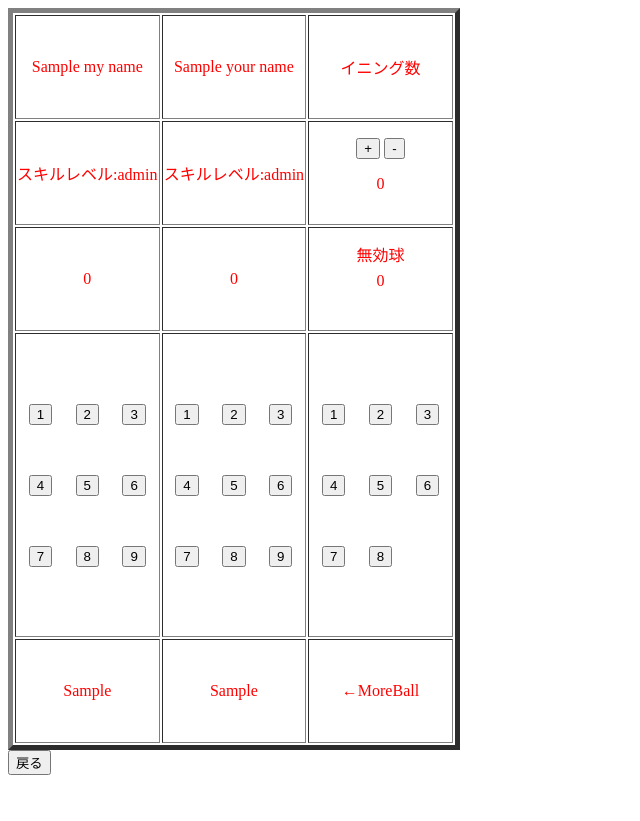
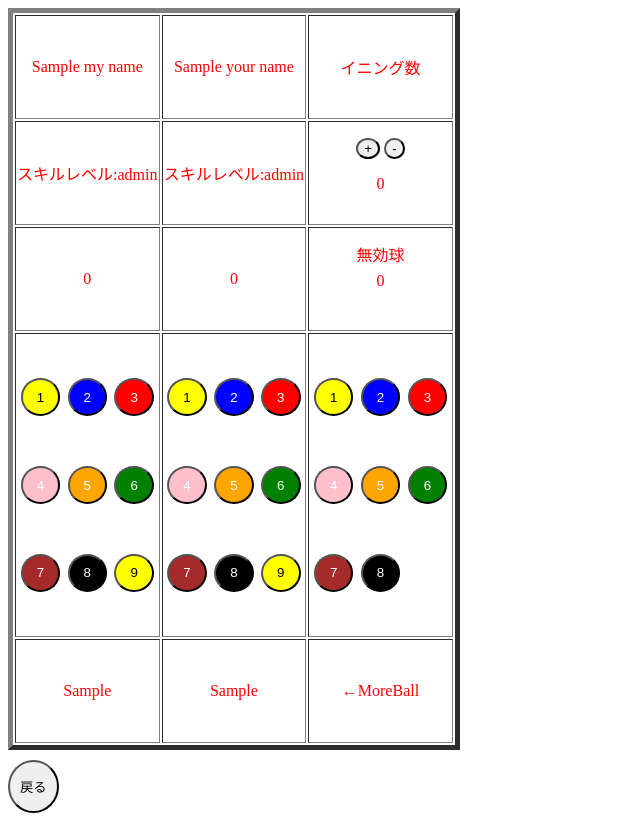
Before and after one commit to JunJon09/billiard, a Flask app: template templates/jpa.html in a window 1280 px wide. Shown: the whole page, without its empty margins (0-640 px from the left). Before the commit the page ends 775 px from the top, so only its background shows below. Run offline with Flask 2, Linux system fonts and the light colour scheme; the template is opened without the code that fills it: most values are stand-ins (such as "Sample title", 1, 10 or a date in 2020).

Commit message:
モバイルのcss大体完了

```diff
--- a/static/style_jpa.css
+++ b/static/style_jpa.css
@@ -25,6 +25,58 @@ td{
   grid-template-rows: 1fr 1fr 1fr;
   row-gap: 50px;
 }
+input[type='button']{
+  border-radius:100%;
+}
+.ball-frame input[type='button']{
+  padding: 20% 30%;
+}
+.ball1{
+  background    : yellow;     /* 背景色     */
+}
+.ball2{
+  background    : blue;     /* 背景色     */
+  color: white;
+}
+.ball3{
+  background    : red;     /* 背景色     */
+  color: white;
+}
+.ball4{
+  background    : pink;     /* 背景色     */
+  color: white;
+}
+.ball5{
+  background    : orange;     /* 背景色     */
+  color: white;
+}
+.ball6{
+  background    : green;     /* 背景色     */
+  color: white;
+}
+.ball7{
+  background    : brown;     /* 背景色     */
+  color: white;
+}
+.ball8{
+  background    : black;     /* 背景色     */
+  color: white;
+}
+.ball9{
+  background    : yellow;     /* 背景色     */
+
+}
+#back-button{
+  margin-top: 10px;
+}
+#back-button input[type='button']{
+  padding       : 15px 10px;   /* 余白       */
+}
+#score{
+  font-size: 1.5em;
+}
+
+
 
 /* タブレット用 */
 @media screen and (min-width: 481px){
--- a/static/style_jpa_form.css
+++ b/static/style_jpa_form.css
@@ -17,7 +17,7 @@ form .skil{
 form input[type='submit']{
   margin-top:80px;
   display       : inline-block;
-  border-radius : 50%;          /* 角丸       */
+  border-radius : 100%;          /* 角丸       */
   font-size     : 21pt;        /* 文字サイズ */
   text-align    : center;      /* 文字位置   */
   cursor        : pointer;     /* カーソル   */
@@ -34,7 +34,6 @@ form input[type='submit']:hover {
   color         : #ffff1a;     /* 背景色     */
   background    : #000000;     /* 文字色     */
 }
-
 @media screen and (min-width: 960px) {
 	/* 960px以上に適用されるCSS（PC用） */
   body{
--- a/templates/jpa.html
+++ b/templates/jpa.html
@@ -76,90 +76,90 @@
           <td class="ball-frame">
             <div class="ball">
               <div class="bill-ball1">
-                <input type="button" value="1" id="mybtn1">
+                <input type="button" value="1" id="mybtn1" class="ball1">
               </div>
               <div class="bill-ball2">
-                <input type="button" value="2" id="mybtn2">
+                <input type="button" value="2" id="mybtn2" class="ball2">
               </div>
               <div class="bill-ball3">
-                <input type="button" value="3" id="mybtn3">
+                <input type="button" value="3" id="mybtn3" class="ball3">
               </div>
               <div class="bill-ball4">
-                <input type="button" value="4" id="mybtn4">
+                <input type="button" value="4" id="mybtn4" class="ball4">
               </div>
               <div class="bill-ball5">
-                <input type="button" value="5" id="mybtn5">
+                <input type="button" value="5" id="mybtn5" class="ball5">
               </div>
               <div class="bill-ball6">
-                <input type="button" value="6" id="mybtn6">
+                <input type="button" value="6" id="mybtn6" class="ball6">
               </div>
               <div class="bill-ball7">
-                <input type="button" value="7" id="mybtn7">
+                <input type="button" value="7" id="mybtn7" class="ball7">
               </div>
               <div class="bill-ball8">
-                <input type="button" value="8" id="mybtn8">
+                <input type="button" value="8" id="mybtn8" class="ball8">
               </div>
               <div class="bill-ball9">
-                <input type="button" value="9" id="mybtn9">
+                <input type="button" value="9" id="mybtn9" class="ball9">
               </div>
             </div>
           </td>
           <td class="ball-frame">
             <div class="ball">
               <div class="bill-ball1">
-                <input type="button" value="1" id="yourbtn1">
+                <input type="button" value="1" id="yourbtn1" class="ball1">
               </div>
               <div class="bill-ball2">
-                <input type="button" value="2" id="yourbtn2">
+                <input type="button" value="2" id="yourbtn2" class="ball2">
               </div>
               <div class="bill-ball3">
-                <input type="button" value="3" id="yourbtn3">
+                <input type="button" value="3" id="yourbtn3" class="ball3">
               </div>
               <div class="bill-ball4">
-                <input type="button" value="4" id="yourbtn4">
+                <input type="button" value="4" id="yourbtn4" class="ball4">
               </div>
               <div class="bill-ball5">
-                <input type="button" value="5" id="yourbtn5">
+                <input type="button" value="5" id="yourbtn5" class="ball5">
               </div>
               <div class="bill-ball6">
-                <input type="button" value="6" id="yourbtn6">
+                <input type="button" value="6" id="yourbtn6" class="ball6">
               </div>
               <div class="bill-ball7">
-                <input type="button" value="7" id="yourbtn7">
+                <input type="button" value="7" id="yourbtn7" class="ball7">
               </div>
               <div class="bill-ball8">
-                <input type="button" value="8" id="yourbtn8">
+                <input type="button" value="8" id="yourbtn8" class="ball8">
               </div>
               <div class="bill-ball9">
-                <input type="button" value="9" id="yourbtn9">
+                <input type="button" value="9" id="yourbtn9" class="ball9">
               </div>
             </div>
           </td>
           <td class="ball-frame">
             <div class="ball">
               <div class="bill-ball1">
-                <input type="button" value="1" id="disbtn1">
+                <input type="button" value="1" id="disbtn1" class="ball1">
               </div>
               <div class="bill-ball2">
-                <input type="button" value="2" id="disbtn2">
+                <input type="button" value="2" id="disbtn2" class="ball2">
               </div>
               <div class="bill-ball3">
-                <input type="button" value="3" id="disbtn3">
+                <input type="button" value="3" id="disbtn3" class="ball3">
               </div>
               <div class="bill-ball4">
-                <input type="button" value="4" id="disbtn4">
+                <input type="button" value="4" id="disbtn4" class="ball4">
               </div>
               <div class="bill-ball5">
-                <input type="button" value="5" id="disbtn5">
+                <input type="button" value="5" id="disbtn5" class="ball5">
               </div>
               <div class="bill-ball6">
-                <input type="button" value="6" id="disbtn6">
+                <input type="button" value="6" id="disbtn6" class="ball6">
               </div>
               <div class="bill-ball7">
-                <input type="button" value="7" id="disbtn7">
+                <input type="button" value="7" id="disbtn7" class="ball7">
               </div>
               <div class="bill-ball8">
-                <input type="button" value="8" id="disbtn8">
+                <input type="button" value="8" id="disbtn8" class="ball8">
               </div>
             </div>
           </td>
@@ -177,7 +177,7 @@
         </tr>
       </tbody>
     </table>
-    <div>
+    <div id="back-button">
       <input type="button" value="戻る" id="back">
     </div>
     <div id="score">
```
